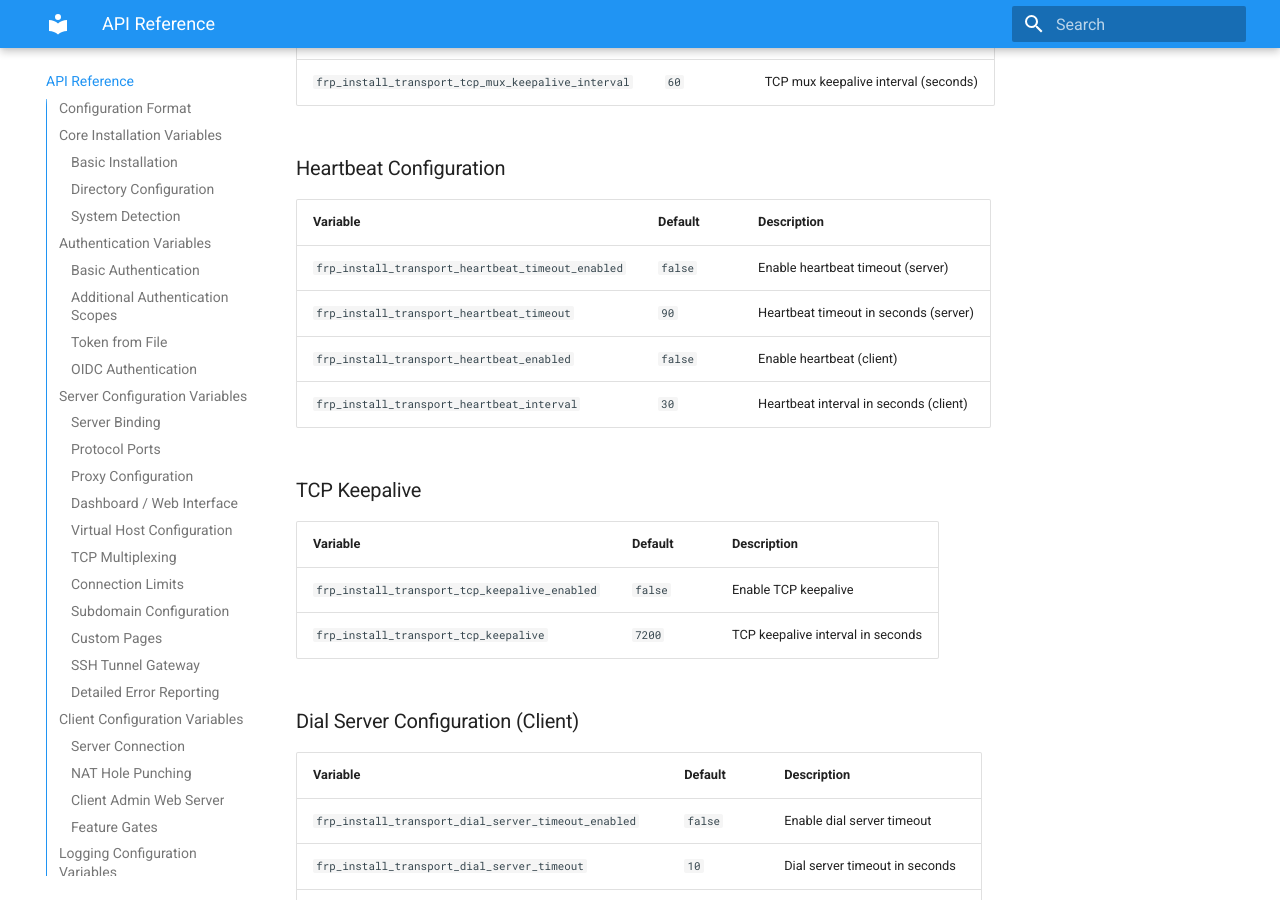
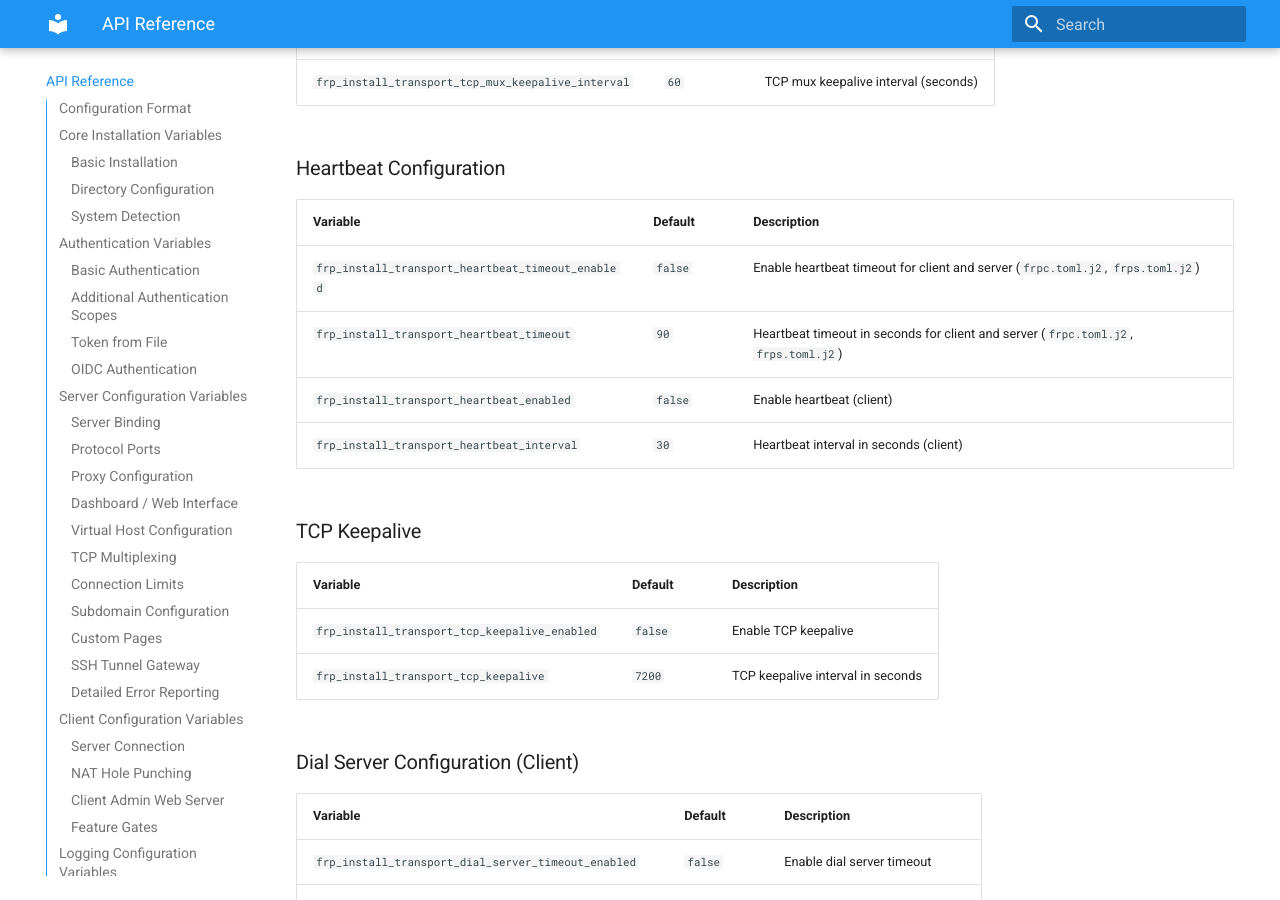
Before and after one commit to wiphoo/Ansible-FRP, an MkDocs documentation site: the page built from docs/api.md, in a window 1280 px wide and 900 px high, scrolled down 8576 px. Built offline with MkDocs 1.6.1 and Material for MkDocs 9.7.7, drawn with Linux system fonts in a browser that asks for light colours.

Commit message:
fix: guard sonar workflow and align heartbeat docs

```diff
--- a/docs/api.md
+++ b/docs/api.md
@@ -242,8 +242,8 @@ Complete variable reference for the wiphoo.frp collection.
 
 | Variable | Default | Description |
 |----------|---------|-------------|
-| `frp_install_transport_heartbeat_timeout_enabled` | `false` | Enable heartbeat timeout (server) |
-| `frp_install_transport_heartbeat_timeout` | `90` | Heartbeat timeout in seconds (server) |
+| `frp_install_transport_heartbeat_timeout_enabled` | `false` | Enable heartbeat timeout for client and server (`frpc.toml.j2`, `frps.toml.j2`) |
+| `frp_install_transport_heartbeat_timeout` | `90` | Heartbeat timeout in seconds for client and server (`frpc.toml.j2`, `frps.toml.j2`) |
 | `frp_install_transport_heartbeat_enabled` | `false` | Enable heartbeat (client) |
 | `frp_install_transport_heartbeat_interval` | `30` | Heartbeat interval in seconds (client) |
 
```
Also changed, not shown: 1 other file.
